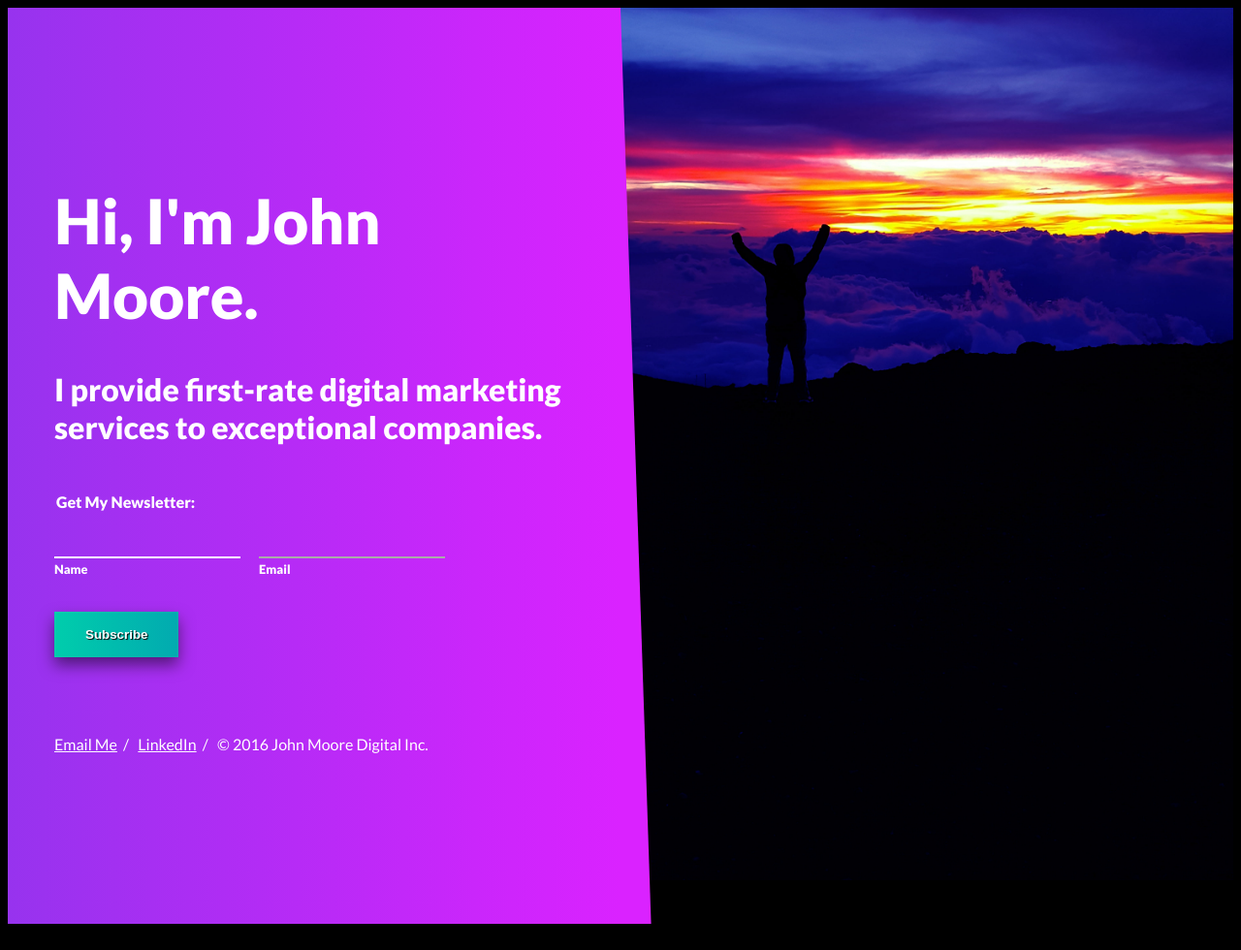
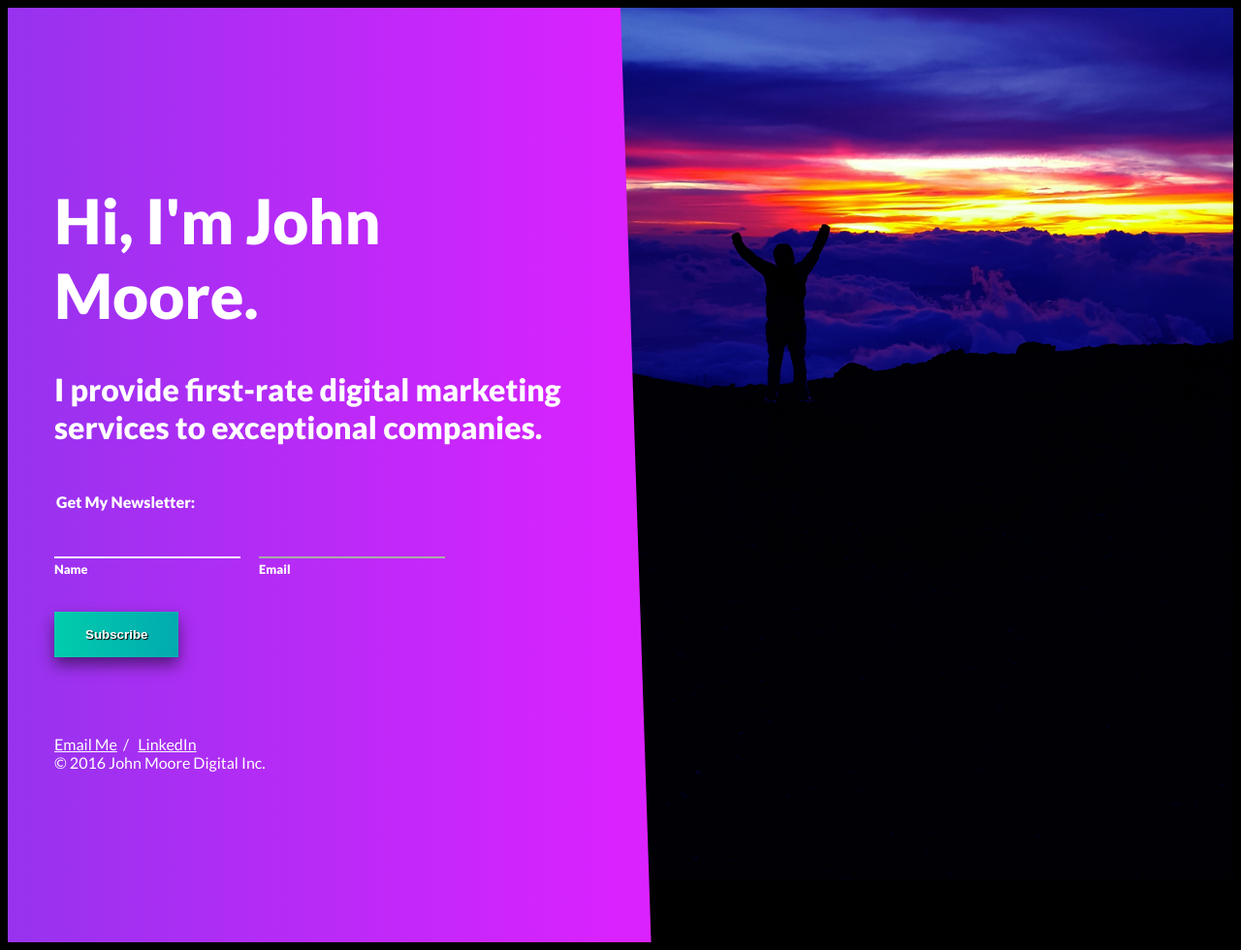
Before and after one commit to jomoweb/jomoweb.github.io, a Jekyll site: the page built from index.html, in a window 1280 px wide. Shown: the whole page at 97% size. Built offline with Jekyll 4.4.1, drawn with Linux system fonts in a browser that asks for light colours.

Commit message:
copyright on last line

```diff
--- a/_layouts/comingsoon.html
+++ b/_layouts/comingsoon.html
@@ -284,7 +284,7 @@
 
           <a href="mailto:&#106;&#111;&#104;&#110;+&#106;&#111;&#104;&#110;&#109;&#111;&#111;&#114;&#101;&#100;&#105;&#103;&#105;&#116;&#097;&#108;&#046;&#099;&#111;&#109;" target="_blank">Email Me</a>&nbsp;&nbsp;/&nbsp;&nbsp;
 
-          <a href="https://www.linkedin.com/in/jomoweb" target="_blank">LinkedIn</a>&nbsp;&nbsp;/&nbsp;&nbsp;
+          <a href="https://www.linkedin.com/in/jomoweb" target="_blank">LinkedIn</a><br>
 
           &copy; 2016 John Moore Digital Inc.
 
```
